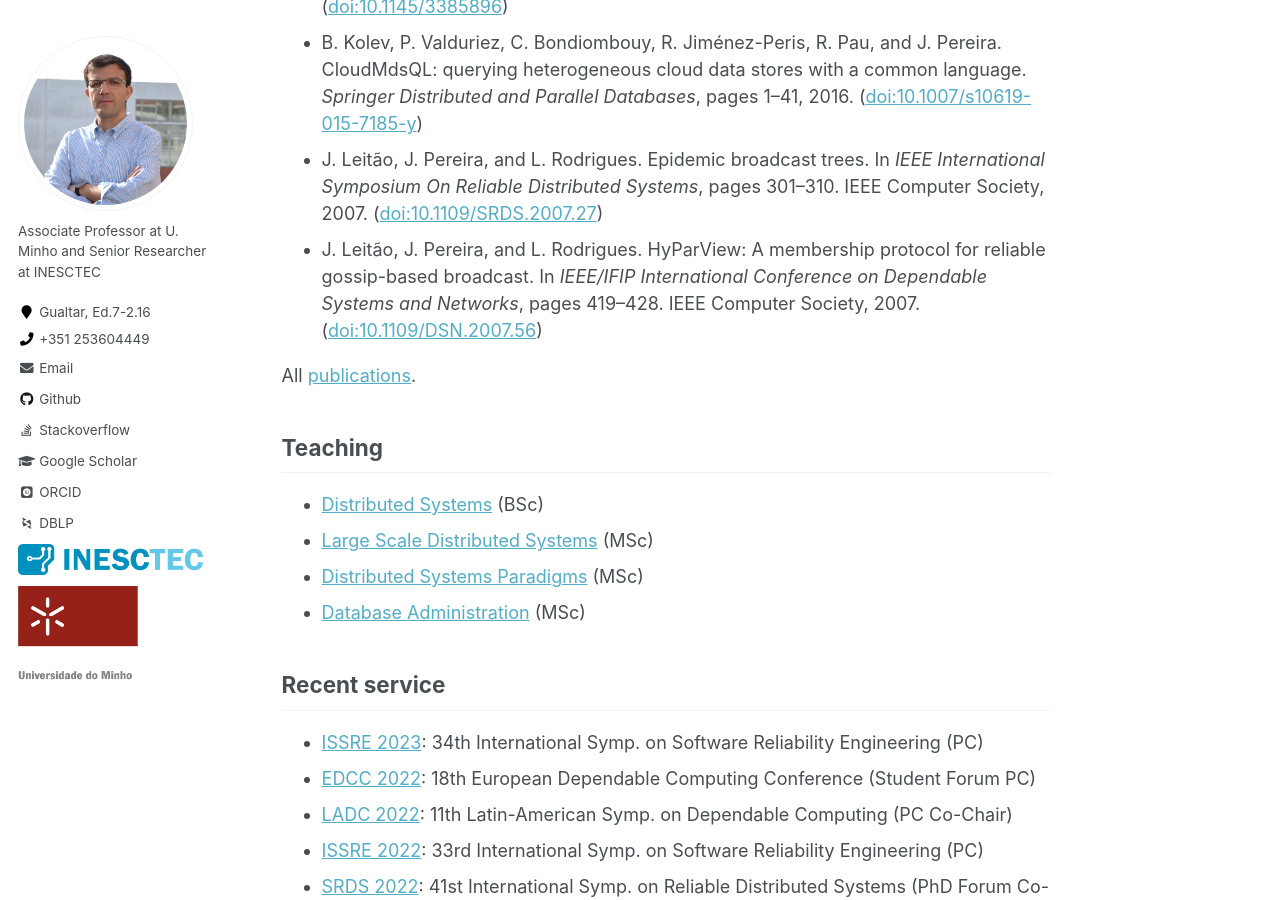
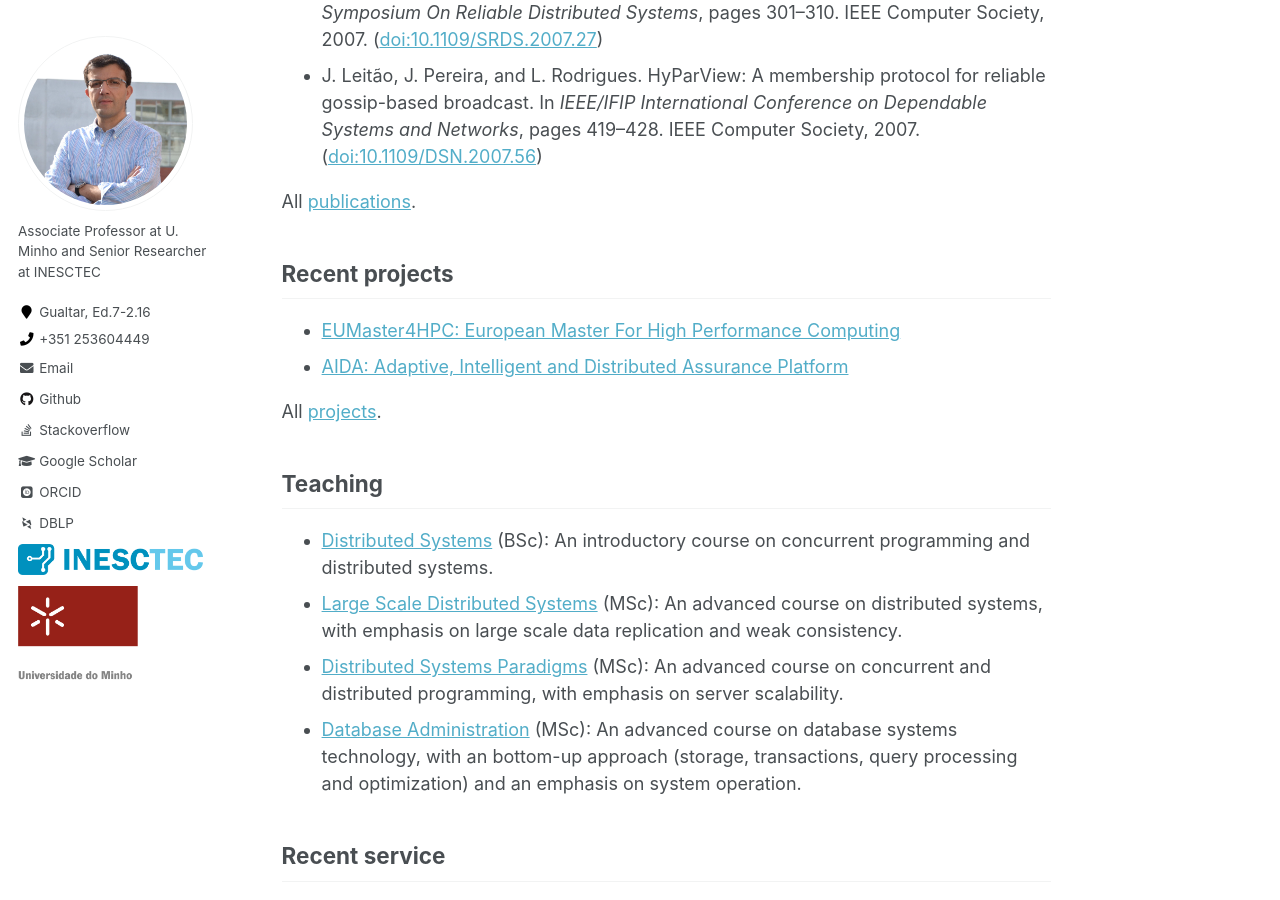
Before and after one commit to jopereira/jopereira.github.io, a Jekyll site: the page built from _pages/about.md, in a window 1280 px wide and 900 px high, scrolled down 1517 px. Built offline with Jekyll 4.4.1, drawn with Linux system fonts in a browser that asks for light colours; some web fonts are replaced; some of the changed text lies outside the part shown.

Commit message:
uc detail and hpc project

```diff
--- a/_pages/about.md
+++ b/_pages/about.md
@@ -99,12 +93,19 @@ In <cite>IEEE/IFIP International Conference on Dependable Systems and
 
 All [publications](/publications/).
 
+## Recent projects
+
+- [EUMaster4HPC: European Master For High Performance Computing](https://eumaster4hpc.uni.lu/)
+- [AIDA: Adaptive, Intelligent and Distributed Assurance Platform](https://aida.inesctec.pt/)
+
+All [projects](/projects/).
+
 ## Teaching
 
-- [Distributed Systems](https://www4.di.uminho.pt/~jno/sitedi/uc_J305N4.html) (BSc)
-- [Large Scale Distributed Systems](https://www4.di.uminho.pt/~jno/sitedi/uc_ME78ME7800006546.html) (MSc)
-- [Distributed Systems Paradigms](https://www4.di.uminho.pt/~jno/sitedi/uc_ME78ME7800005182.html) (MSc)
-- [Database Administration](https://www4.di.uminho.pt/~jno/sitedi/uc_ME78ME7800005544.html) (MSc)
+- [Distributed Systems](https://www4.di.uminho.pt/~jno/sitedi/uc_J305N4.html) (BSc): An introductory course on concurrent programming and distributed systems.
+- [Large Scale Distributed Systems](https://www4.di.uminho.pt/~jno/sitedi/uc_ME78ME7800006546.html) (MSc): An advanced course on distributed systems, with emphasis on large scale data replication and weak consistency.
+- [Distributed Systems Paradigms](https://www4.di.uminho.pt/~jno/sitedi/uc_ME78ME7800005182.html) (MSc): An advanced course on concurrent and distributed programming, with emphasis on server scalability.
+- [Database Administration](https://www4.di.uminho.pt/~jno/sitedi/uc_ME78ME7800005544.html) (MSc): An advanced course on database systems technology, with an bottom-up approach (storage, transactions, query processing and optimization) and an emphasis on system operation.
 
 ## Recent service
 
--- a/_pages/projects.html
+++ b/_pages/projects.html
@@ -8,6 +8,7 @@ author_profile: true
 {% include base_path %}
 
 <ul>
+  <li><a href="https://eumaster4hpc.uni.lu/">EUMaster4HPC</a>:&nbsp;<span>European Master For High Performance Computing (H2020-101051997)</span></li>
   <li><a href="https://aida.inesctec.pt/">AIDA</a>:&nbsp;<span>Adaptive, Intelligent and Distributed Assurance Platform (POCI-01-0247-FEDER-045907)</span></li>
   <li><a href="https://pastor-project.github.io/">PAStor</a>: Programmable and Adaptable Storage for AI-oriented HPC Ecosystems (UTA-EXPL/CA/0075/2019)</li>
   <li><a href="https://cordis.europa.eu/project/id/732051">CloudDBAppliance</a>: European Cloud In-Memory Database Appliance with Predictable Performance for Critical Applications (H2020-732051)</li>
```
Also changed, not shown: other parts of _pages/about.md (+0 -6 lines).
